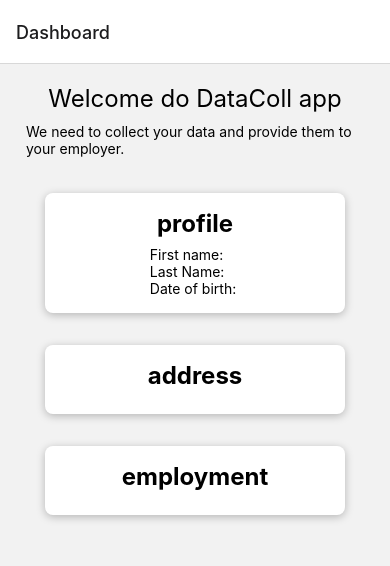
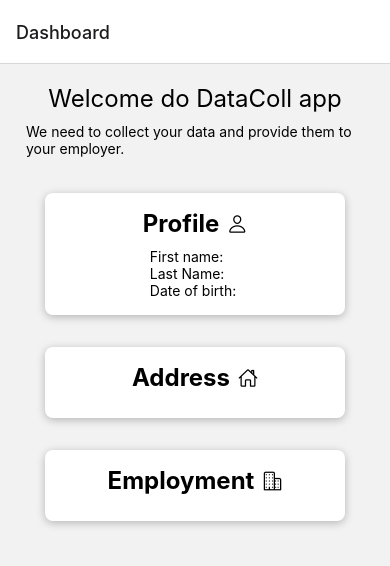
Before and after one commit to thortineoc/data-collection, a React Native app in the folder client/: screen /Dashboard in a window 390 px wide. Shown: the top 566 px of the page. Built offline with nearby package versions, Linux system fonts and the light colour scheme; no server answers.

Commit message:
Icons styling

```diff
--- a/client/App.tsx
+++ b/client/App.tsx
@@ -14,9 +14,21 @@ export default function RootLayout() {
       <NavigationContainer>
         <Stack.Navigator>
           <Stack.Screen name="Dashboard" component={Dashboard} />
-          <Stack.Screen name="ProfileForm" component={ProfileForm} />
-          <Stack.Screen name="AddressForm" component={AddressForm} />
-          <Stack.Screen name="EmploymentForm" component={EmploymentForm} />
+          <Stack.Screen
+            name="ProfileForm"
+            component={ProfileForm}
+            options={{ title: "Profile" }}
+          />
+          <Stack.Screen
+            name="AddressForm"
+            component={AddressForm}
+            options={{ title: "Address" }}
+          />
+          <Stack.Screen
+            name="EmploymentForm"
+            component={EmploymentForm}
+            options={{ title: "Employment" }}
+          />
         </Stack.Navigator>
       </NavigationContainer>
     </UserDataContextProvider>
--- a/client/components/CategoryTile/CategoryTile.tsx
+++ b/client/components/CategoryTile/CategoryTile.tsx
@@ -1,6 +1,8 @@
 import { ProfileData } from "@/models/profile";
 import ProfileDashboard from "@/screens/Dashboard/Profile-dashboard";
+import React from "react";
 import { Pressable, View, Text, StyleSheet, Platform } from "react-native";
+import { Ionicons } from "@expo/vector-icons";
 
 function CategoryTile({
   title,
@@ -9,7 +11,7 @@ function CategoryTile({
   onPress,
 }: {
   title: string;
-  icon: string;
+  icon: "person-outline" | "home-outline" | "business-outline";
   data: ProfileData;
   onPress: () => void;
 }) {
@@ -24,8 +26,11 @@ function CategoryTile({
         android_ripple={{ color: "#eee" }}
       >
         <View style={styles.innerContainer}>
-          <Text style={styles.title}>{title}</Text>
-          {title === "profile" && <ProfileDashboard data={data} />}
+          <View style={styles.header}>
+            <Text style={styles.title}>{title}</Text>
+            <Ionicons name={icon} size={20} class={styles.icon} />
+          </View>
+          {title === "Profile" && <ProfileDashboard data={data} />}
         </View>
       </Pressable>
     </View>
@@ -64,6 +69,16 @@ const styles = StyleSheet.create({
   title: {
     fontWeight: "bold",
     fontSize: 24,
-    marginBottom: 8,
+    paddingRight: 8,
+  },
+  header: {
+    flexDirection: "row",
+    alignItems: "center",
+    justifyContent: "center",
+    marginBottom: 10,
+  },
+  icon: {
+    marginLeft: 10,
+    paddingBottom: 8,
   },
 });
--- a/client/models/categories.ts
+++ b/client/models/categories.ts
@@ -1,5 +1,9 @@
-export const CATEGORIES = [
-    {id: 'c1', title: 'profile', icon: 'profile'},
-    {id: 'c2', title: 'address', icon: 'address'},
-    {id: 'c3', title: 'employment', icon: 'employment'}
+export const CATEGORIES: Array<{
+    id: string,
+    title: string,
+    icon: string
+}> = [
+    {id: 'c1', title: 'Profile', icon: 'person-outline'},
+    {id: 'c2', title: 'Address', icon: 'home-outline'},
+    {id: 'c3', title: 'Employment', icon: 'business-outline'}
 ]
--- a/client/screens/Dashboard/Dashboard.tsx
+++ b/client/screens/Dashboard/Dashboard.tsx
@@ -25,7 +25,6 @@ function Dashboard({ navigation }) {
     async function fetchProfile() {
       const profileData = await getProfileData();
       setFetchedProfileData(profileData[0]);
-      console.log("A", profileData);
       userDataCtx.setUserData({ profile: profileData[0] });
     }
 
--- a/client/screens/ProfileForm/ProfileForm.tsx
+++ b/client/screens/ProfileForm/ProfileForm.tsx
@@ -14,8 +14,6 @@ export default function ProfileForm({ navigation }) {
   const hasProfileData = !!userDataCtx.profile;
 
   useEffect(() => {
-    console.log(hasProfileData);
-
     if (hasProfileData) {
       setInputs({
         firstName: {
@@ -104,7 +102,6 @@ export default function ProfileForm({ navigation }) {
       await storeProfileData(formData);
     }
     setIsSubmitting(false);
-    console.log("navigate");
     navigation.goBack();
   }
 
--- a/client/services/httpService.ts
+++ b/client/services/httpService.ts
@@ -15,7 +15,6 @@ export function updateProfileData(formData: ProfileData, id: string) {
         BACKEND_URL + `/profile/${id}.json`,
         formData
     );
-    console.log('update')
 }
 
 export async function getProfileData(): Promise<ProfileData[]> {
--- a/client/utils/utils.ts
+++ b/client/utils/utils.ts
@@ -1,3 +1,3 @@
 export function mapDate(date?: Date): string {
-    return date ? `${date.getFullYear()}-${(date.getMonth()+1).toString().padStart(2, '0')}-${date.getDay().toString().padStart(2, '0')}` : ''
+    return date ? `${date.getFullYear()}-${(date.getMonth()+1).toString().padStart(2, '0')}-${date.getDate().toString().padStart(2, '0')}` : ''
 }
```
